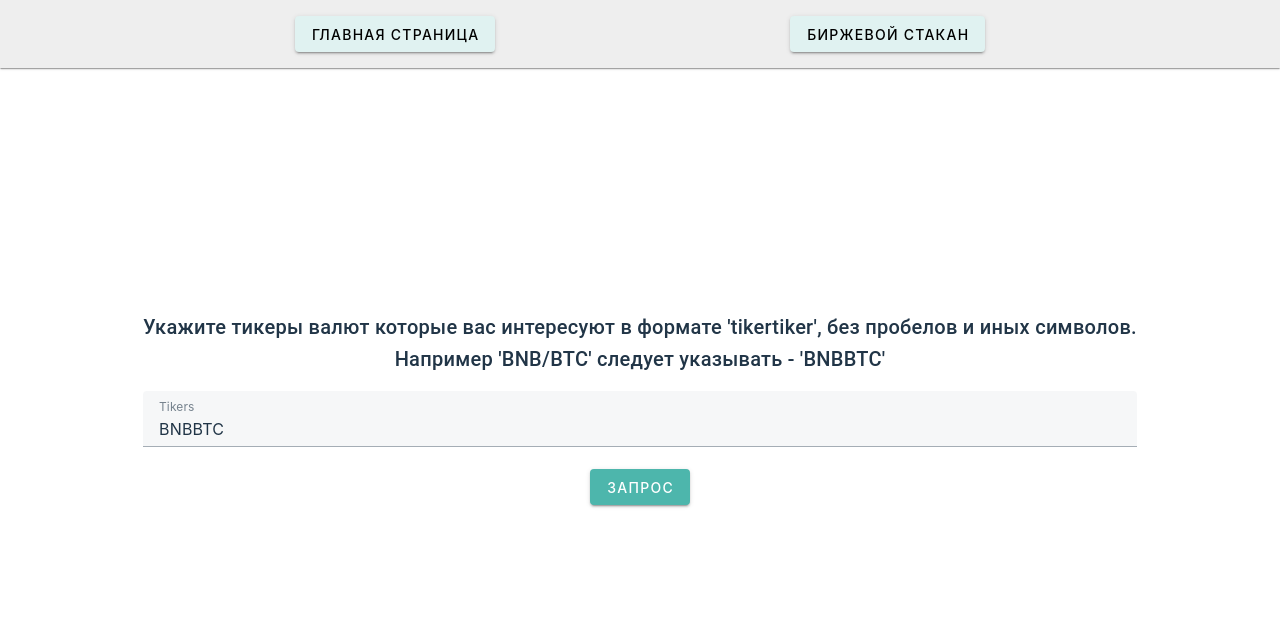
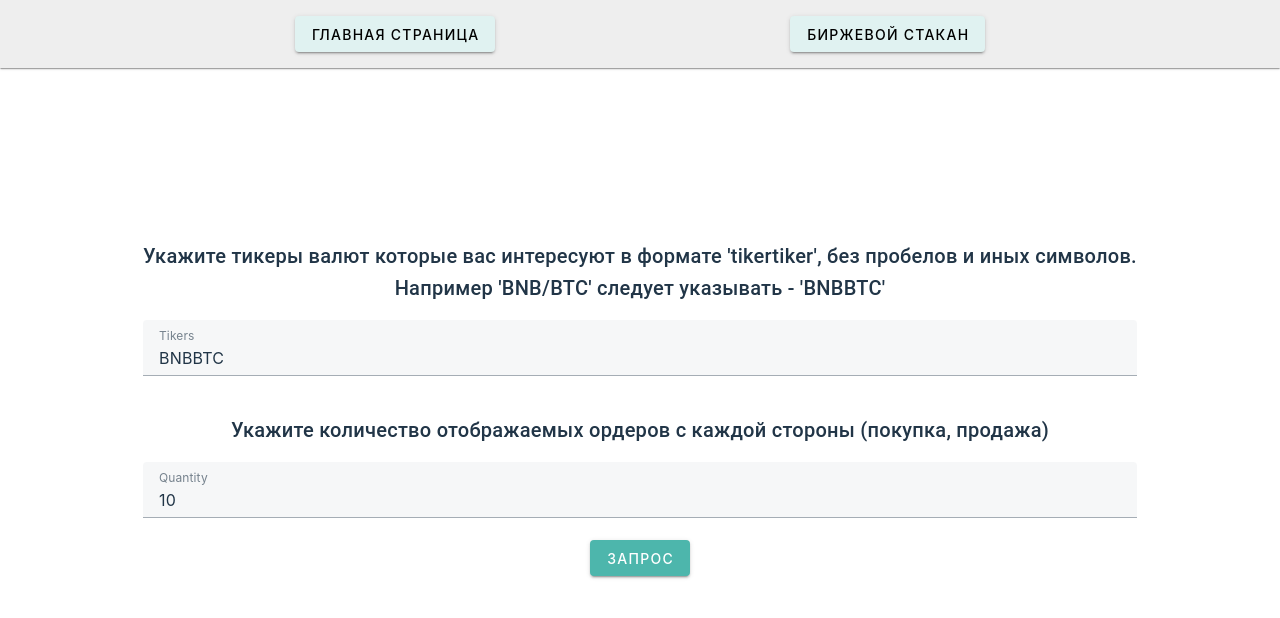
Before and after one commit to guronos/stock-exchange, a Vue app: page /glass in a window 1280 px wide. Shown: the top 618 px of the page. Built offline with nearby package versions, Linux system fonts and the light colour scheme.

Commit message:
feature: indication of the number of orders

```diff
--- a/src/store/actions.ts
+++ b/src/store/actions.ts
@@ -1,10 +1,10 @@
 import { State } from './types';
 
-export const getAPIData = async ({ commit, state, dispatch }: { commit: any; state: State; dispatch: any }, tiker: string): Promise<void> => {
+export const getAPIData = async ({ commit, state, dispatch }: { commit: any; state: State; dispatch: any }, tikersData: string[]): Promise<void> => {
   try {
     state.runStream = true;
     state.errorMessage = 0;
-    await commit('saveTikersAndConnect', tiker);
+    await commit('saveTikersAndConnect', tikersData);
     let requestRest = false;
     state.socket = new WebSocket(`${state.API_WS}${state.streamId}`);
     state.socket.onopen = () => {
@@ -37,7 +37,7 @@ export const getAPIData = async ({ commit, state, dispatch }: { commit: any; sta
 
     async function runResponseRest() {
       requestRest = true;
-      fetch(`${state.API_URL_Rest}${state.kindOfFlow}?symbol=${state.tikersRest}&limit=${state.limitRest}`)
+      fetch(`${state.API_URL_Rest}${state.kindOfFlow}?symbol=${state.tikersRest}&limit=${state.limit}`)
         .then((response) => {
           if (response.status == 200) {
             return response.json();
--- a/src/store/mutations.ts
+++ b/src/store/mutations.ts
@@ -1,8 +1,10 @@
 import { State, DataResponseRest, DataResponseStream } from './types';
 
-export const saveTikersAndConnect = (state: State, tikers: string): void => {
+export const saveTikersAndConnect = (state: State, tikersData: string[]): void => {
+  const [tikers, quantityOrders] = tikersData
   state.tikersRest = tikers.toUpperCase();
   state.tikersWS = tikers.toLowerCase();
+  state.limit = quantityOrders
   state.connect = true;
 };
 
@@ -46,10 +48,10 @@ export const saveDataFromStream = (state: State, dataFromStream: DataResponseStr
     });
     if (sort === 'down') {
       const sortItem = resaultItems.sort((a, b) => Number(a[0]) - Number(b[0]));
-      state.itemsAsks = sortItem.splice(0, 20);
+      state.itemsAsks = sortItem.splice(0, Number(state.limit));
     } else {
       const sortItem = resaultItems.sort((a, b) => Number(b[0]) - Number(a[0]));
-      state.itemsBids = sortItem.splice(0, 20);
+      state.itemsBids = sortItem.splice(0, Number(state.limit));
     }
   }
   deleteDubles(dataFromStream.a, state.itemsAsks, 'down');
--- a/src/store/state.ts
+++ b/src/store/state.ts
@@ -1,7 +1,7 @@
 export default {
   API_URL_Rest: 'https://api.binance.com/api/v3/',
   kindOfFlow: 'depth',
-  limitRest: '20',
+  limit: '',
   lastUpdateId: '',
   tikersRest: '',
   API_WS: 'wss://stream.binance.com:9443/ws/stream',
--- a/src/store/types.ts
+++ b/src/store/types.ts
@@ -1,7 +1,7 @@
 export interface State {
   API_URL_Rest: string;
   kindOfFlow: string;
-  limitRest: string;
+  limit: string;
   lastUpdateId: number | string;
   tikersRest: string;
   API_WS: string;
--- a/src/views/MainPage.vue
+++ b/src/views/MainPage.vue
@@ -10,7 +10,7 @@
 <p class="text-left text-body-1">
     <ul>
     В ближайшее время будет добавлено:
-    <li>возможность выбора количества отражаемых строк;</li>
+    <li>добавлено <span class="text-decoration-line-through">возможность выбора количества отражаемых строк;</span></li>
         <li>возможность выделения цветом конкретного уровня цены;</li>
             <li>возможность добавления нескольких валют на один экран;</li>
             <li>прочие мелкие доработки функционала;</li>
--- a/src/views/StockGlass.vue
+++ b/src/views/StockGlass.vue
@@ -8,8 +8,11 @@
           Например 'BNB/BTC' следует указывать - 'BNBBTC'
         </div>
         <v-text-field label="Tikers" v-model="tikers"></v-text-field>
-
-        <v-btn color="teal-lighten-2" @click="store.dispatch('getAPIData', tikers)">Запрос</v-btn>
+        <div class="my-4 text-h6">
+          Укажите количество отображаемых ордеров с каждой стороны (покупка, продажа)
+        </div>
+        <v-text-field label="Quantity" v-model="quantityOrders"></v-text-field>
+        <v-btn color="teal-lighten-2" @click="store.dispatch('getAPIData', [tikers, quantityOrders])">Запрос</v-btn>
       </div>
       <div v-else>
         <TheLoading />
@@ -29,6 +32,7 @@ import TheLoading from '../components/TheLoading.vue';
 
 const store = useStore();
 const tikers = ref('BNBBTC');
+const quantityOrders = ref('10')
 onUnmounted(() => {
   store.commit('closeStream');
 });
```
